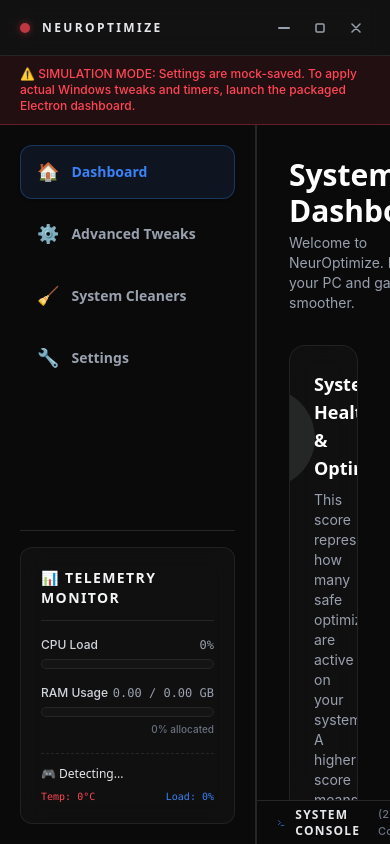
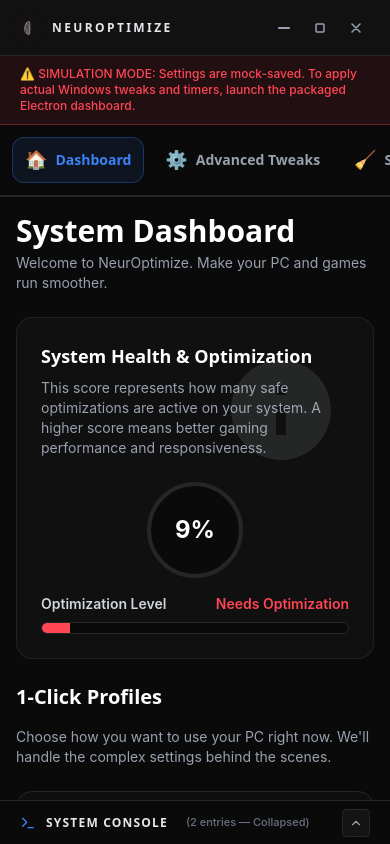
Before and after one commit to Godwynski/neuropersonal, a React (Vite) app: page / in a window 390 px wide. Built offline with nearby package versions, Linux system fonts and the light colour scheme.

Commit message:
feat: implement global AppContext and Electron backend integration for system optimization

```diff
--- a/electron/main.js
+++ b/electron/main.js
@@ -1,11 +1,27 @@
-const { app, BrowserWindow, ipcMain } = require('electron');
+const { app, BrowserWindow, ipcMain, Tray, Menu } = require('electron');
 const path = require('path');
 const os = require('os');
 const { exec, execSync, spawn } = require('child_process');
 const fs = require('fs');
 
 let mainWindow;
+let tray = null;
 const isDev = !app.isPackaged;
+
+const gotTheLock = app.requestSingleInstanceLock();
+if (!gotTheLock) {
+  app.quit();
+  process.exit(0);
+}
+
+app.on('second-instance', () => {
+  if (mainWindow) {
+    if (!mainWindow.isVisible()) mainWindow.show();
+    if (mainWindow.isMinimized()) mainWindow.restore();
+    mainWindow.focus();
+  }
+});
+
 let timerResolutionProcess = null;
 
 // #7: Cache admin status at startup — avoids spawning `net session` every 2 seconds
@@ -110,9 +126,9 @@ function createWindow() {
   mainWindow = new BrowserWindow({
     width: 1100,
     height: 750,
-    minWidth: 900,
-    icon: path.join(__dirname, '../public/logo.png'),
-    minHeight: 600,
+    minWidth: 400,
+    icon: isDev ? path.join(__dirname, '../public/logo.png') : path.join(__dirname, '../dist/logo.png'),
+    minHeight: 500,
     titleBarStyle: 'hidden',
     webPreferences: {
       preload: path.join(__dirname, 'preload.js'),
@@ -133,8 +149,12 @@ function createWindow() {
     mainWindow.loadFile(path.join(__dirname, '../dist/index.html'));
   }
 
-  mainWindow.once('ready-to-show', () => {
-    mainWindow.show();
+  // Intercept close event to hide to tray instead of quitting
+  mainWindow.on('close', (event) => {
+    if (!app.isQuiting) {
+      event.preventDefault();
+      mainWindow.hide();
+    }
   });
 }
 
@@ -182,6 +202,22 @@ app.whenReady().then(() => {
   writePowerShellHelpers();
   createWindow();
 
+  // Set up System Tray
+  const iconPath = isDev ? path.join(__dirname, '../public/logo.png') : path.join(__dirname, '../dist/logo.png');
+  tray = new Tray(iconPath);
+  const contextMenu = Menu.buildFromTemplate([
+    { label: 'Show App', click: () => mainWindow.show() },
+    { label: 'Quit', click: () => {
+        app.isQuiting = true;
+        if (tray) tray.destroy();
+        app.quit();
+      }
+    }
+  ]);
+  tray.setToolTip('Neuroptimize');
+  tray.setContextMenu(contextMenu);
+  tray.on('click', () => mainWindow.show());
+
   // Auto-Boost: Polling for VALORANT
   let isValorantRunning = false;
   setInterval(() => {
@@ -226,6 +262,7 @@ app.on('window-all-closed', function () {
 });
 
 app.on('before-quit', () => {
+  if (tray) tray.destroy();
   // #8: Improved cleanup — use taskkill instead of slow WMI query
   try {
     if (globalState.timerResolutionProcess && globalState.timerResolutionProcess.pid) {
--- a/src/App.jsx
+++ b/src/App.jsx
@@ -1,4 +1,5 @@
 import React from 'react';
+import logoImg from '../public/logo.png';
 import Toast from './components/Toast';
 import Sidebar from './components/Sidebar';
 import ValorantOptimizer from './components/ValorantOptimizer';
@@ -52,7 +53,7 @@ function DashboardContent() {
       {isInitializing && (
         <div className="fixed bottom-6 right-6 z-50 pointer-events-auto">
           <div className="glass-panel p-4 rounded-xl shadow-2xl flex items-center gap-4 max-w-sm border border-[#262626]">
-            <span className="w-5 h-5 shrink-0 rounded-full border-2 border-[#262626] border-t-[#3b82f6] animate-spin" />
+            <img src={logoImg} alt="Loading" className="w-6 h-6 animate-pulse shrink-0 drop-shadow-[0_0_8px_rgba(59,130,246,0.8)]" />
             <div className="flex-1 min-w-0">
               <div className="font-semibold text-xs text-gray-100 uppercase tracking-widest font-outfit">System Diagnostics</div>
               <p className="text-[11px] text-gray-400 truncate mt-0.5">{initMessage}</p>
@@ -64,7 +65,7 @@ function DashboardContent() {
       {/* Window Header */}
       <header className="titlebar-drag h-14 border-b border-[#262626] bg-[#141414]/80 backdrop-blur-md flex items-center px-5 shrink-0 justify-between z-30">
         <div className="flex items-center gap-3">
-          <span className="w-2.5 h-2.5 rounded-full bg-[#ff4655] shadow-[0_0_8px_rgba(255,70,85,0.6)] animate-pulse" />
+          <img src={logoImg} alt="NeurOptimize Logo" className="w-5 h-5 drop-shadow-[0_0_8px_rgba(255,70,85,0.6)]" />
           <span className="text-xs font-semibold font-outfit uppercase tracking-[0.2em] text-gray-200">NeurOptimize</span>
         </div>
 
@@ -107,12 +108,12 @@ function DashboardContent() {
       )}
 
       {/* Main Single Page Dashboard */}
-      <div className="flex-1 flex overflow-hidden relative">
+      <div className="flex-1 flex flex-col md:flex-row overflow-hidden relative">
 
         {isProcessing && (
           <div className="absolute inset-0 bg-[#0a0a0a]/60 backdrop-blur-sm flex items-center justify-center z-50 transition-all duration-300">
             <div className="glass-panel p-8 rounded-2xl neon-shadow flex flex-col items-center gap-4 max-w-sm text-center border border-[#262626]">
-              <span className="w-10 h-10 rounded-full border-[3px] border-[#262626] border-t-[#ff4655] animate-spin" />
+              <img src={logoImg} alt="Processing" className="w-12 h-12 animate-pulse drop-shadow-[0_0_15px_rgba(255,70,85,0.8)]" />
               <div className="font-semibold text-lg font-outfit text-gray-100">Applying Kernel Tweaks</div>
               <p className="text-sm text-gray-400">{processingMessage || 'Please wait while Windows updates parameters...'}</p>
             </div>
@@ -153,15 +154,15 @@ function DashboardContent() {
         <Sidebar />
 
         {/* Right Content Area */}
-        <main className="flex-1 flex flex-col overflow-hidden bg-[#0a0a0a] border-l border-[#262626]">
+        <main className="flex-1 flex flex-col overflow-hidden bg-[#0a0a0a] border-t md:border-t-0 md:border-l border-[#262626]">
           <div className="flex-1 overflow-y-auto custom-scrollbar">
             {activeAppTab === 'dashboard' && <DashboardOverview />}
             {activeAppTab === 'advanced' && <ValorantOptimizer />}
             {activeAppTab === 'cleaners' && (
-              <div className="p-8 max-w-5xl w-full mx-auto"><SystemCleaners /></div>
+              <div className="p-4 md:p-8 max-w-5xl w-full mx-auto"><SystemCleaners /></div>
             )}
             {activeAppTab === 'settings' && (
-              <div className="p-8 max-w-5xl w-full mx-auto"><RegistryRollback /></div>
+              <div className="p-4 md:p-8 max-w-5xl w-full mx-auto"><RegistryRollback /></div>
             )}
           </div>
           <BottomConsole
--- a/src/components/DashboardOverview.jsx
+++ b/src/components/DashboardOverview.jsx
@@ -37,7 +37,7 @@ export default function DashboardOverview() {
   const optimizationPercentage = Math.round(((optimizedCount || 0) / totalOptimizations) * 100) || 0;
 
   return (
-    <div className="p-8 font-inter text-gray-200 h-full overflow-y-auto custom-scrollbar space-y-8 bg-[#0a0a0a]">
+    <div className="p-4 md:p-8 font-inter text-gray-200 h-full overflow-y-auto custom-scrollbar space-y-6 md:space-y-8 bg-[#0a0a0a]">
 
       {/* Header section */}
       <div className="flex justify-between items-center">
@@ -60,13 +60,13 @@ export default function DashboardOverview() {
           This score represents how many safe optimizations are active on your system. A higher score means better gaming performance and responsiveness.
         </p>
 
-        <div className="flex items-center gap-6">
+        <div className="flex flex-col md:flex-row items-center md:items-start gap-4 md:gap-6">
           {/* Circular Progress (Simplified) */}
           <div className="relative w-24 h-24 flex items-center justify-center rounded-full bg-[#0a0a0a] border-4 border-[#262626]">
             <span className="text-2xl font-bold text-white">{optimizationPercentage}%</span>
           </div>
 
-          <div className="flex-1">
+          <div className="flex-1 w-full text-center md:text-left">
             <div className="flex justify-between text-sm font-semibold mb-2">
               <span className="text-gray-300">Optimization Level</span>
               <span className={optimizationPercentage >= 80 ? 'text-[#3b82f6]' : optimizationPercentage >= 50 ? 'text-yellow-500' : 'text-[#ff4655]'}>
--- a/src/components/RegistryRollback.jsx
+++ b/src/components/RegistryRollback.jsx
@@ -98,7 +98,7 @@ export default function RegistryRollback() {
         </div>
 
         <div className="space-y-4">
-          <div className="flex justify-between items-center bg-[#141414] border border-[#262626] p-4 rounded-lg">
+          <div className="flex flex-col sm:flex-row justify-between sm:items-center items-start gap-4 sm:gap-0 bg-[#141414] border border-[#262626] p-4 rounded-lg">
             <div>
               <div className="font-bold text-gray-200 text-sm">Run on Startup</div>
               <div className="text-xs text-gray-500 mt-1">Automatically launch NeurOptimize in the background when Windows starts.</div>
@@ -111,7 +111,7 @@ export default function RegistryRollback() {
             </button>
           </div>
 
-          <div className="flex justify-between items-center bg-[#141414] border border-[#262626] p-4 rounded-lg">
+          <div className="flex flex-col sm:flex-row justify-between sm:items-center items-start gap-4 sm:gap-0 bg-[#141414] border border-[#262626] p-4 rounded-lg">
             <div>
               <div className="font-bold text-gray-200 text-sm">Auto-Boost on Game Launch</div>
               <div className="text-xs text-gray-500 mt-1">Automatically applies your Max Performance tweaks when VALORANT runs.</div>
@@ -183,7 +183,7 @@ export default function RegistryRollback() {
               return (
                 <div
                   key={idx}
-                  className={`border border-[#262626] rounded-lg p-2.5 bg-[#141414] flex justify-between items-center gap-3 transition-all ${isRowDisabled && !isRowBusy ? 'opacity-50' : ''}`}
+                  className={`border border-[#262626] rounded-lg p-2.5 bg-[#141414] flex flex-col sm:flex-row sm:items-center justify-between gap-3 transition-all ${isRowDisabled && !isRowBusy ? 'opacity-50' : ''}`}
                 >
                   <div className="flex-1 min-w-0">
                     <div className="font-medium text-xs text-gray-200 truncate font-outfit" title={`${b.keyPath}\\${b.valueName}`}>
--- a/src/components/Sidebar.jsx
+++ b/src/components/Sidebar.jsx
@@ -13,15 +13,15 @@ export default function Sidebar() {
   ];
 
   return (
-    <aside className="w-64 bg-[#0a0a0a] border-r border-[#262626] p-5 flex flex-col gap-6 overflow-y-auto shrink-0 relative custom-scrollbar">
+    <aside className="w-full md:w-64 bg-[#0a0a0a] border-b md:border-b-0 md:border-r border-[#262626] p-3 md:p-5 flex flex-row md:flex-col gap-3 md:gap-6 overflow-x-auto md:overflow-y-auto shrink-0 relative custom-scrollbar scrollbar-hide">
 
       {/* Navigation Menu */}
-      <nav className="flex-1 flex flex-col gap-2">
+      <nav className="flex-1 flex flex-row md:flex-col gap-2 min-w-max md:min-w-0">
         {navItems.map(item => !item.hidden && (
           <button
             key={item.id}
             onClick={() => setActiveAppTab(item.id)}
-            className={`flex items-center gap-3 px-4 py-3 rounded-xl font-bold transition-all ${
+            className={`flex items-center justify-center md:justify-start gap-2 md:gap-3 px-3 md:px-4 py-2 md:py-3 rounded-xl font-bold transition-all whitespace-nowrap ${
               activeAppTab === item.id
                 ? 'bg-[#3b82f6]/10 text-[#3b82f6] border border-[#3b82f6]/30 shadow-sm'
                 : 'text-gray-400 hover:bg-[#141414] hover:text-gray-200 border border-transparent'
@@ -34,7 +34,7 @@ export default function Sidebar() {
       </nav>
 
       {/* Mini Telemetry widget at bottom to retain usefulness */}
-      <div className="mt-auto pt-4 border-t border-[#262626]">
+      <div className="hidden md:block mt-auto pt-4 border-t border-[#262626]">
         <TelemetryMonitor />
       </div>
 
--- a/src/components/ValorantOptimizer.jsx
+++ b/src/components/ValorantOptimizer.jsx
@@ -76,7 +76,9 @@ export default function ValorantOptimizer() {
     hardwareInfo,
     toggleLegacyRebar,
     isProcessing,
-    executeOperation
+    executeOperation,
+    optimizedCount,
+    totalOptimizations
   } = useAppContext();
 
   const [activeTab, setActiveTab] = useState('all');
@@ -136,21 +138,7 @@ export default function ValorantOptimizer() {
     }));
   };
 
-  // Count active optimizations
-  const optimizedCount = [
-    registryStates.gameDvrDisabled === true,
-    latencyTweaks.disableMouseAccel === true,
-    latencyTweaks.disableUsbSuspend === true,
-    persistentPriorityEnabled === true,
-    timerResActive === true,
-    hpetDisabled === true,
-    nicPowerSavingDisabled === true,
-    powerThrottlingDisabled === true,
-    !bgServices.XblAuthManager,
-    !vbsStatus.vbsEnabled,
-    (gpuInfo.vendor === 'nvidia' && gsyncDisabled) || (gpuInfo.vendor === 'amd' && amdOptimizations.mpoDisabled)
-  ].filter(Boolean).length;
-  const totalOptimizations = 11;
+
   const optimizationPercentage = Math.round((optimizedCount / totalOptimizations) * 100);
 
   // Compile all optimization actions into 1 unified list
@@ -595,7 +583,7 @@ export default function ValorantOptimizer() {
     <div className="space-y-6 font-inter text-gray-200 bg-[#0a0a0a] p-2">
 
       {/* Page Header */}
-      <header className="flex justify-between items-center border-b-2 border-[#262626] pb-3">
+      <header className="flex flex-col md:flex-row justify-between items-start md:items-center gap-4 md:gap-0 border-b-2 border-[#262626] pb-3">
         <div>
           <h1 className="text-xl font-bold font-outfit">Advanced Engine Tweaks</h1>
           <p className="text-[11.5px] text-gray-400">Low-level system modifications for maximum performance.</p>
@@ -667,9 +655,9 @@ export default function ValorantOptimizer() {
                 const isAnyLoading = processingActionId !== null;
 
                 return (
-                  <div key={action.id} className="p-6 flex items-center justify-between hover:bg-[#141414]/80 transition-colors">
+                  <div key={action.id} className="p-4 md:p-6 flex flex-col sm:flex-row items-start sm:items-center justify-between gap-4 sm:gap-0 hover:bg-[#141414]/80 transition-colors">
 
-                    <div className="flex-1 pr-8">
+                    <div className="flex-1 pr-0 sm:pr-8 w-full">
                       <div className="flex items-center gap-2 mb-1">
                         <span className="font-bold text-gray-200 font-outfit text-sm">{action.name}</span>
                         {action.tier === 'aggressive' && (
@@ -686,7 +674,7 @@ export default function ValorantOptimizer() {
                       <p className="text-xs text-gray-400">{action.descDetailed || action.desc}</p>
                     </div>
 
-                    <div className="flex-shrink-0 flex items-center gap-4">
+                    <div className="flex-shrink-0 flex items-center justify-between sm:justify-end w-full sm:w-auto gap-4">
                       <span className={`text-[10px] font-bold uppercase tracking-wide ${action.isOptimized ? 'text-[#3b82f6]' : 'text-gray-500'}`}>
                         {isThisLoading ? 'Working...' : action.isOptimized ? 'Active' : 'Disabled'}
                       </span>
--- a/src/context/AppContext.jsx
+++ b/src/context/AppContext.jsx
@@ -825,6 +825,21 @@ export function AppProvider({ children }) {
     }
   };
 
+  const optimizedCount = [
+    registryStates.gameDvrDisabled === true,
+    latencyTweaks.disableMouseAccel === true,
+    latencyTweaks.disableUsbSuspend === true,
+    persistentPriorityEnabled === true,
+    timerResActive === true,
+    hpetDisabled === true,
+    nicPowerSavingDisabled === true,
+    powerThrottlingDisabled === true,
+    !bgServices.XblAuthManager,
+    !vbsStatus.vbsEnabled,
+    (gpuInfo.vendor === 'nvidia' && gsyncDisabled) || (gpuInfo.vendor === 'amd' && amdOptimizations.mpoDisabled)
+  ].filter(Boolean).length;
+  const totalOptimizations = 11;
+
   return (
     <AppContext.Provider value={{
       isElectron, setIsElectron,
@@ -872,7 +887,8 @@ export function AppProvider({ children }) {
       applyOptimizationProfile, toggleMaxBoost, toggleBgService, toggleTimerResolution,
       runDeepPerformanceOptimize, triggerValorantAutoRevert, triggerValorantAutoBoost,
       runDiagnosticFix, runMacro, scanTempFolder, purgeTempFolder, launchAdminPanel, formatBytes, launchValorant,
-      forceValorantPriority // #13: Exported
+      forceValorantPriority, // #13: Exported
+      optimizedCount, totalOptimizations
     }}>
       {children}
     </AppContext.Provider>
```
Also changed, not shown: electron/handlers/index.js (+6 -6 lines).
